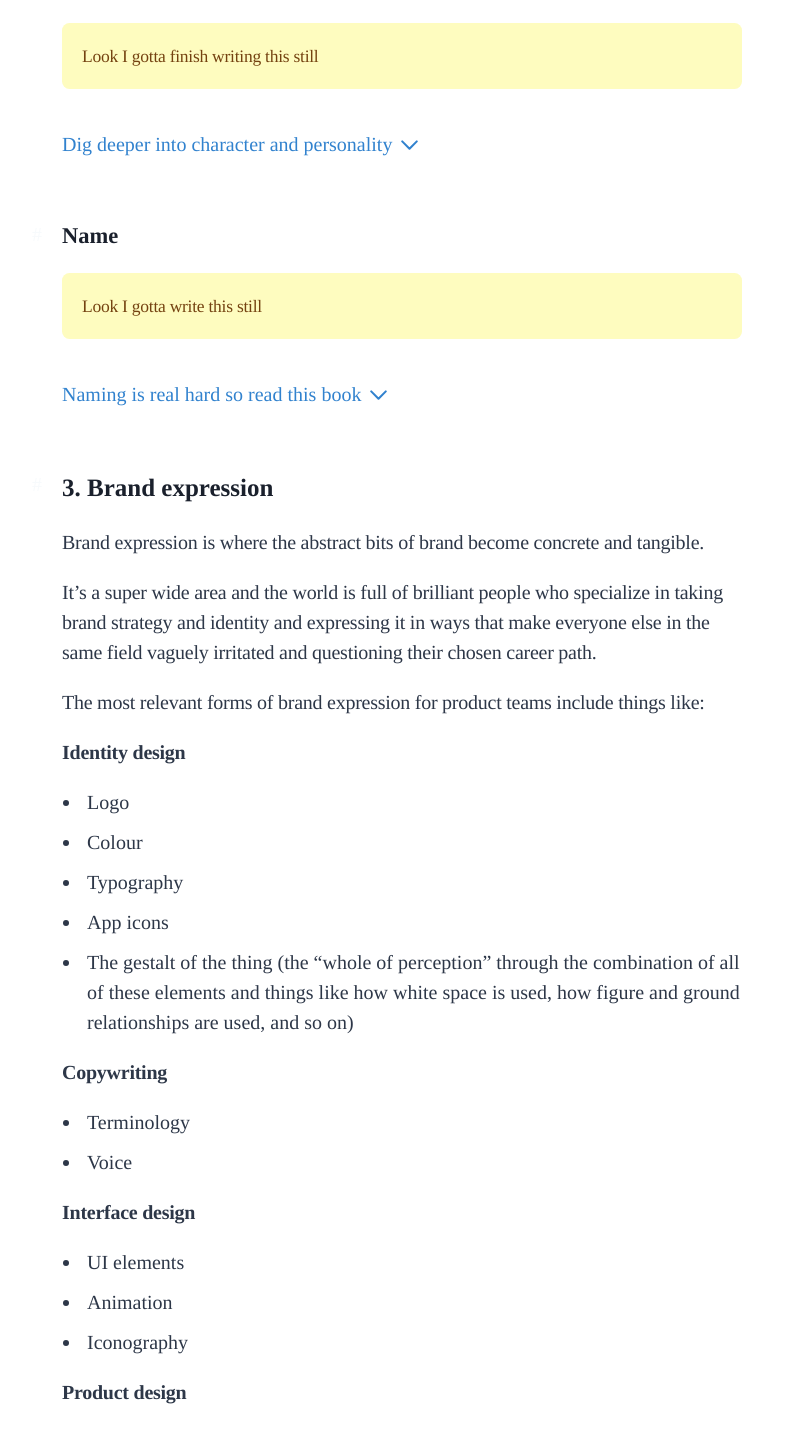
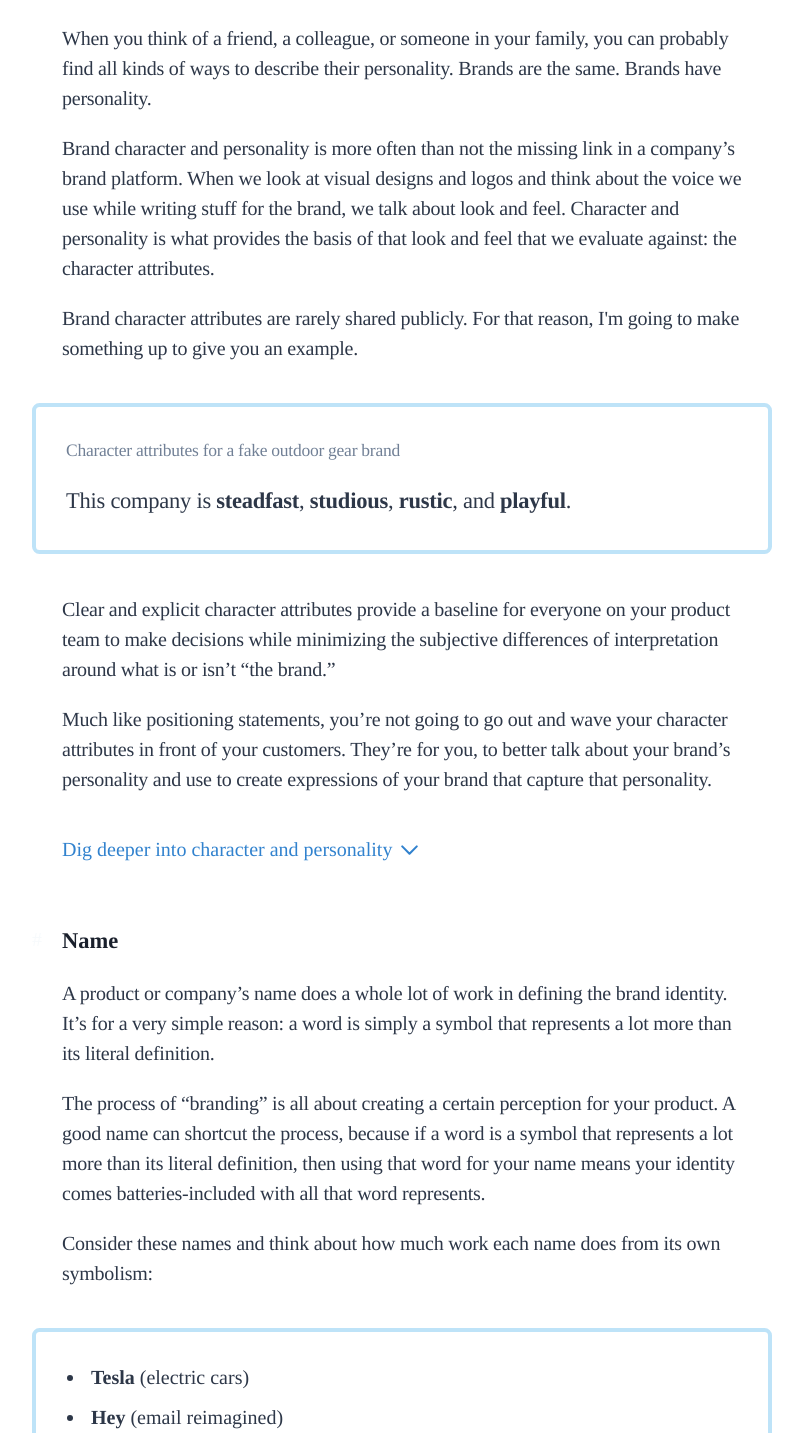
Before and after one commit to quinnkeast/what-is-this-brand-thing-anyway, a Next.js app: page / in a window 1280 px wide. Shown: the part 7385-8818 px from the top of the page, without its empty margins (238-1041 px from the left). Built offline with nearby package versions, Linux system fonts and the light colour scheme; a web font is replaced by a local one.

Commit message:
Add more missing bits

```diff
--- a/components/AnchoredHeading.js
+++ b/components/AnchoredHeading.js
@@ -9,7 +9,7 @@ function titleToSlug(title) {
 function AnchoredHeading(props) {
   const Tag = `h${props.level}`;
   return <Tag>
-    <a name={titleToSlug(props.content)} class="anchor" href={`#${titleToSlug(props.content)}`} rel="nofollow" aria-hidden="true" title={props.content} tabindex="-1"></a>
+    <a name={titleToSlug(props.content)} className="anchor" href={`#${titleToSlug(props.content)}`} rel="nofollow" aria-hidden="true" title={props.content} tabIndex="-1"></a>
     {props.content}
   </Tag>;
 }
--- a/pages/index.js
+++ b/pages/index.js
@@ -11,12 +11,12 @@ export default function Home() {
         <link rel="stylesheet" href="https://use.typekit.net/wqn2zls.css"></link>
       </Head>
 
-      <main class="mb-24">
-        <div class="text-center pt-24 pb-16">
-          <h1 class="">What is this Brand Thing Anyway?</h1>
-          <h2 class="font-normal mt-0 text-gray-600">A primer on brand for product teams</h2>
+      <main className="mb-24">
+        <div className="text-center pt-24 pb-16">
+          <h1 className="">What is this Brand Thing Anyway?</h1>
+          <h2 className="font-normal mt-0 text-gray-600">A primer on brand for product teams</h2>
         </div>
-        <div class="w-content mx-auto">
+        <div className="w-content mx-auto">
           <div className="bg-yellow-200 rounded-md mt-4 p-4">
             <p className="mt-0 text-sm text-yellow-900">There's gonna be a story to kick this off eh?</p>
           </div>
@@ -300,9 +300,20 @@ export default function Home() {
 
           <AnchoredHeading level="4" content="Character and personality" />
 
-          <div className="bg-yellow-200 rounded-md mt-4 p-4">
-            <p className="mt-0 text-sm text-yellow-900">Look I gotta finish writing this still</p>
+          <p>When you think of a friend, a colleague, or someone in your family, you can probably find all kinds of ways to describe their personality.   Brands are the same. Brands have personality.</p>
+
+          <p>Brand character and personality is more often than not the missing link in a company’s brand platform. When we look at visual designs and logos and think about the voice we use while writing stuff for the brand, we talk about look and feel. Character and personality is what provides the basis of that look and feel that we evaluate against: the character attributes.</p>
+
+          <p>Brand character attributes are rarely shared publicly. For that reason, I'm going to make something up to give you an example.</p>
+
+          <div className="rounded-md mt-8 mb-8 p-6 -ml-6 -mr-6 border-4 border-solid border-blue-200">
+            <p className="text-sm text-gray-600 mt-0">Character attributes for a fake outdoor gear brand</p>
+            <p className="leading-relaxed text-lg">This company is <strong>steadfast</strong>, <strong>studious</strong>, <strong>rustic</strong>, and <strong>playful</strong>.</p>
           </div>
+
+          <p>Clear and explicit character attributes provide a baseline for everyone on your product team to make decisions while minimizing the subjective differences of interpretation around what is or isn’t “the brand.”</p>
+
+          <p>Much like positioning statements, you’re not going to go out and wave your character attributes in front of your customers. They’re for you, to better talk about your brand’s personality and use to create expressions of your brand that capture that personality.</p>
 
           <Accordion lead="Dig deeper into character and personality">
 
@@ -314,11 +325,21 @@ export default function Home() {
 
           <AnchoredHeading level="4" content="Name" />
 
-          <div className="bg-yellow-200 rounded-md mt-4 p-4">
-            <p className="mt-0 text-sm text-yellow-900">Look I gotta write this still</p>
+          <p>A product or company’s name does a whole lot of work in defining the brand identity. It’s for a very simple reason: a word is simply a symbol that represents a lot more than its literal definition.</p>
+
+          <p>The process of “branding” is all about creating a certain perception for your product. A good name can shortcut the process, because if a word is a symbol that represents a lot more than its literal definition, then using that word for your name means your identity comes batteries-included with all that word represents.</p>
+
+          <p>Consider these names and think about how much work each name does from its own symbolism:</p>
+
+          <div className="rounded-md mt-8 mb-8 p-6 -ml-6 -mr-6 border-4 border-solid border-blue-200">
+            <ul className="mt-0">
+              <li><strong>Tesla</strong> (electric cars)</li>
+              <li><strong>Hey</strong> (email reimagined)</li>
+              <li><strong>A Hundred Monkeys</strong> (A consultancy that helps you name companies and products)</li>
+            </ul>
           </div>
 
-          <Accordion lead="Naming is real hard so read this book">
+          <Accordion lead="Naming is real hard">
             <p>What's awesome about naming is the name can do a whole lot of work around establishing personality, almost for free.</p>
           </Accordion>
 
```
